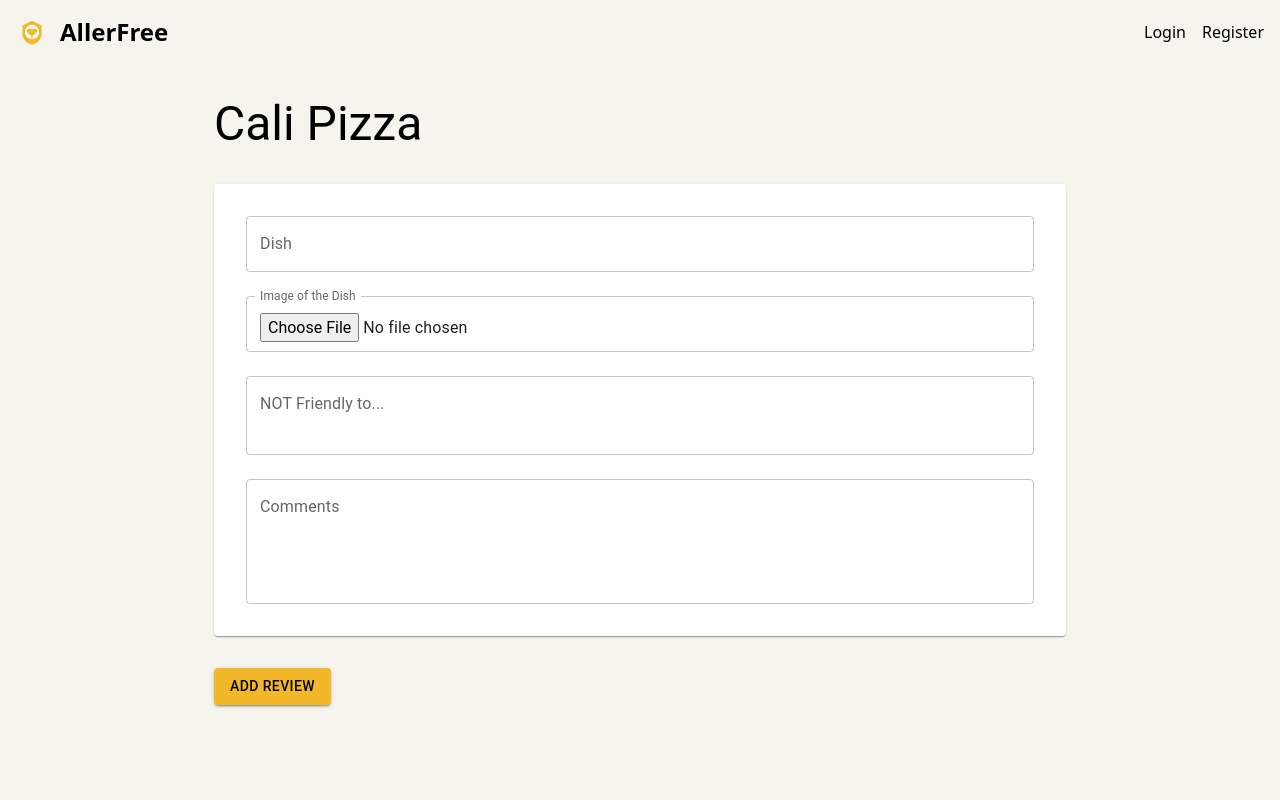
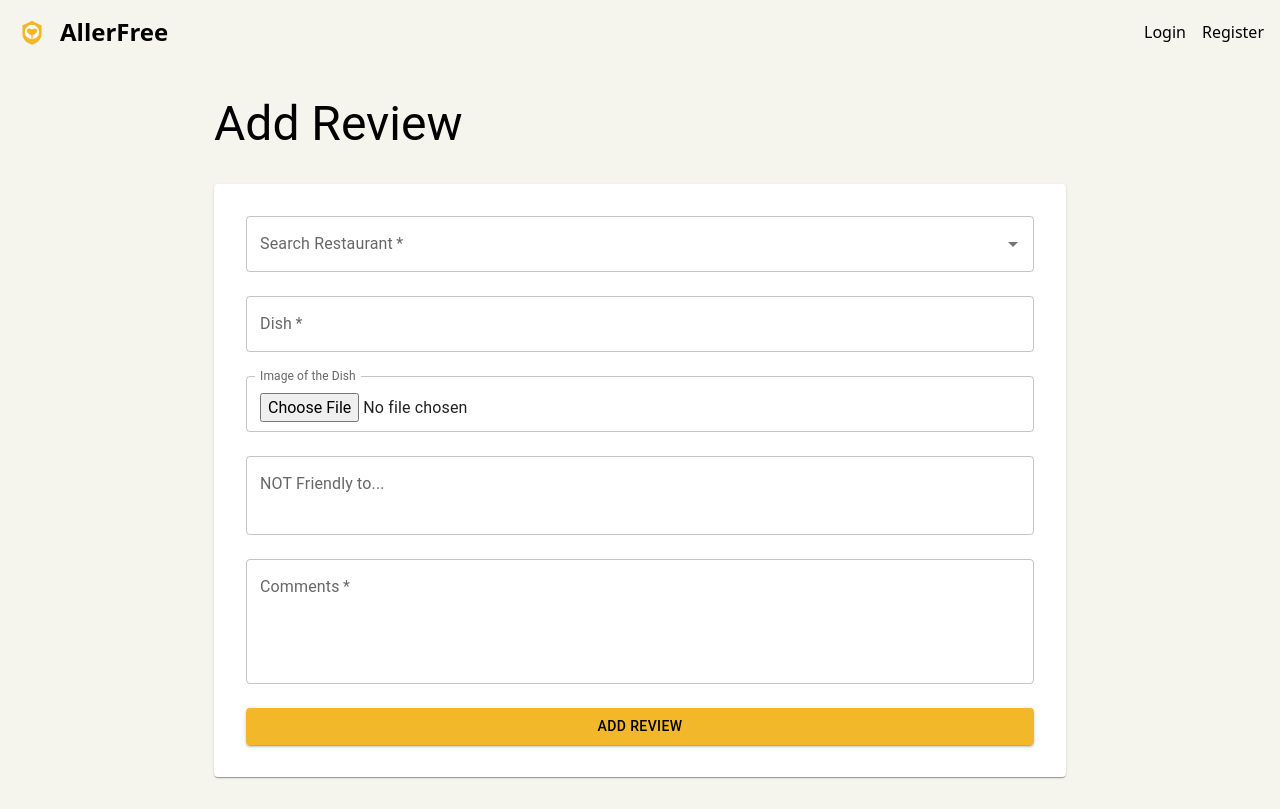
Before and after one commit to yeekitc/SafePlates, a React (Vite) app in the folder frontend/: page /add-review in a window 1280 px wide. Built offline with nearby package versions, Linux system fonts and the light colour scheme.

Commit message:
attempted to add api endpoints to addReview

```diff
--- a/frontend/src/components/AddReview.jsx
+++ b/frontend/src/components/AddReview.jsx
@@ -1,69 +1,295 @@
+import { useState, useEffect } from 'react';
 import {
     Box,
     Typography,
     TextField,
     Button,
     Paper,
-    Container
+    Container,
+    CircularProgress,
+    Alert,
+    Snackbar,
+    Autocomplete
 } from '@mui/material';
+import { useNavigate } from 'react-router-dom';
+import axios from 'axios';
+
+const API_BASE_URL = "http://127.0.0.1:8000";
 
 function AddReview() {
+    const navigate = useNavigate();
+    const [loading, setLoading] = useState(false);
+    const [error, setError] = useState('');
+    const [success, setSuccess] = useState(false);
+    const [searchTerm, setSearchTerm] = useState('');
+    const [restaurants, setRestaurants] = useState([]);
+    const [selectedRestaurant, setSelectedRestaurant] = useState(null);
+    const [formData, setFormData] = useState({
+        dish: '',
+        image: null,
+        restrictions: '',
+        comment: ''
+    });
+
+    const axiosWithAuth = axios.create({
+        baseURL: API_BASE_URL,
+        headers: {
+            'Authorization': `Bearer ${localStorage.getItem('token')}`
+        }
+    });
+
+    // Search restaurants when user types
+    useEffect(() => {
+        const searchRestaurants = async () => {
+            if (searchTerm.length < 2) {
+                setRestaurants([]);
+                return;
+            }
+
+            try {
+                const response = await axiosWithAuth.get('/restaurants/search/', {
+                    params: {
+                        town: 'Pittsburgh', // You might want to make this dynamic or get from user's location
+                        name: searchTerm,
+                        limit: 5
+                    }
+                });
+                setRestaurants(response.data);
+            } catch (err) {
+                console.error('Error searching restaurants:', err);
+            }
+        };
+
+        const timeoutId = setTimeout(searchRestaurants, 500);
+        return () => clearTimeout(timeoutId);
+    }, [searchTerm]);
+
+    const handleInputChange = (e) => {
+        const { name, value, files } = e.target;
+        if (name === 'image' && files) {
+            setFormData(prev => ({
+                ...prev,
+                image: files[0]
+            }));
+        } else {
+            setFormData(prev => ({
+                ...prev,
+                [name]: value
+            }));
+        }
+    };
+
+    const handleSubmit = async (e) => {
+        e.preventDefault();
+        if (!selectedRestaurant) {
+            setError('Please select a restaurant');
+            return;
+        }
+
+        setLoading(true);
+        setError('');
+
+        try {
+            const token = localStorage.getItem('token');
+            if (!token) {
+                throw new Error('Please login to submit a review');
+            }
+
+            let restaurantId = null;
+
+            // 1. Check if restaurant exists and get/create it
+            const restaurantResponse = await axiosWithAuth.get(`/restaurants/${selectedRestaurant.id}`);
+            if (restaurantResponse.data) {
+                restaurantId = restaurantResponse.data.id;
+            } else {
+                // Create restaurant if it doesn't exist
+                const newRestaurantResponse = await axiosWithAuth.post('/restaurants/', {
+                    google_data: selectedRestaurant
+                });
+                restaurantId = newRestaurantResponse.data.id;
+            }
+
+            // 2. Check if dish exists
+            const dishResponse = await axiosWithAuth.get(`/dishes/search/`, {
+                params: {
+                    name: formData.dish,
+                    restaurant_id: restaurantId
+                }
+            });
+
+            let dishId;
+
+            // 3. If dish doesn't exist, create it
+            if (!dishResponse.data) {
+                // Handle image upload first if there's an image
+                let imageUrl = '';
+                if (formData.image) {
+                    const formDataImg = new FormData();
+                    formDataImg.append('file', formData.image);  // Changed 'image' to 'file'
+
+                    const imageResponse = await axiosWithAuth.post('/upload', formDataImg, {
+                        headers: {
+                            'Content-Type': 'multipart/form-data'
+                        }
+                    });
+                    imageUrl = imageResponse.data.url;
+                }
+
+                const dishCreateResponse = await axiosWithAuth.post('/dishes/', {
+                    name: formData.dish,
+                    image_url: imageUrl,
+                    restaurant_id: restaurantId,
+                    restrictions: formData.restrictions.split(',').map(r => r.trim()),
+                    reviews: []
+                });
+
+                dishId = dishCreateResponse.data.id;
+            } else {
+                dishId = dishResponse.data.id;
+            }
+
+            // 4. Create the review
+            await axiosWithAuth.post('/reviews/', {
+                dish_id: dishId,
+                restaurant_id: restaurantId,
+                restrictions: formData.restrictions.split(',').map(r => r.trim()),
+                comment: formData.comment
+            });
+
+            setSuccess(true);
+            setTimeout(() => {
+                navigate(`/restaurant/${selectedRestaurant.id}`);
+            }, 2000);
+
+        } catch (err) {
+            console.error('Error submitting review:', err);
+            setError(err.response?.data?.detail || err.message || 'Failed to submit review');
+        } finally {
+            setLoading(false);
+        }
+    };
+
     return (
         <Container maxWidth="md">
             <Box sx={{ py: 4 }}>
                 {/* Header */}
                 <Box sx={{ display: 'flex', alignItems: 'center', mb: 4 }}>
                     <Typography variant="h3" component="h1" sx={{ mr: 2 }}>
-                        Cali Pizza
+                        Add Review
                     </Typography>
                 </Box>
 
                 {/* Form */}
                 <Paper sx={{ p: 4 }}>
-                    <Box component="form" sx={{ display: 'flex', flexDirection: 'column', gap: 3 }}>
+                    <Box component="form" onSubmit={handleSubmit} sx={{ display: 'flex', flexDirection: 'column', gap: 3 }}>
+                        {/* Restaurant Search */}
+                        <Autocomplete
+                            fullWidth
+                            options={restaurants}
+                            getOptionLabel={(option) => option.displayName?.text || ''}
+                            onChange={(_, newValue) => setSelectedRestaurant(newValue)}
+                            onInputChange={(_, newInputValue) => setSearchTerm(newInputValue)}
+                            renderInput={(params) => (
+                                <TextField
+                                    {...params}
+                                    label="Search Restaurant"
+                                    required
+                                    placeholder="Start typing restaurant name..."
+                                />
+                            )}
+                            renderOption={(props, option) => (
+                                <Box component="li" {...props}>
+                                    <Box>
+                                        <Typography variant="body1">
+                                            {option.displayName?.text}
+                                        </Typography>
+                                        <Typography variant="body2" color="text.secondary">
+                                            {option.formattedAddress}
+                                        </Typography>
+                                    </Box>
+                                </Box>
+                            )}
+                        />
+
                         {/* Dish Name */}
                         <TextField
+                            required
                             fullWidth
+                            name="dish"
                             label="Dish"
                             placeholder="Input a dish!"
                             variant="outlined"
+                            value={formData.dish}
+                            onChange={handleInputChange}
                         />
 
                         {/* Image Upload */}
                         <TextField
                             fullWidth
                             type="file"
+                            name="image"
                             label="Image of the Dish"
                             InputLabelProps={{ shrink: true }}
                             variant="outlined"
+                            onChange={handleInputChange}
                         />
 
                         {/* Dietary Restrictions */}
                         <TextField
                             fullWidth
+                            name="restrictions"
                             label="NOT Friendly to..."
                             placeholder="All the dietary restrictions that this dish works with!"
                             variant="outlined"
                             multiline
                             rows={2}
+                            value={formData.restrictions}
+                            onChange={handleInputChange}
                         />
 
                         {/* Comments */}
                         <TextField
+                            required
                             fullWidth
+                            name="comment"
                             label="Comments"
                             placeholder="How was your experience? Let us know!"
                             variant="outlined"
                             multiline
                             rows={4}
+                            value={formData.comment}
+                            onChange={handleInputChange}
                         />
+
+                        <Button
+                            type="submit"
+                            variant="contained"
+                            disabled={loading}
+                            sx={{
+                                backgroundColor: '#F3B829',
+                                color: 'black',
+                                '&:hover': {
+                                    backgroundColor: '#d69f23'
+                                }
+                            }}
+                        >
+                            {loading ? <CircularProgress size={24} /> : 'Add Review'}
+                        </Button>
                     </Box>
                 </Paper>
             </Box>
-            <Button variant="contained" sx={{
-                backgroundColor: '#F3B829',
-                color: 'black',
-            }}>Add Review</Button>
+
+            <Snackbar open={!!error} autoHideDuration={6000} onClose={() => setError('')}>
+                <Alert severity="error" onClose={() => setError('')}>
+                    {error}
+                </Alert>
+            </Snackbar>
+
+            <Snackbar open={success} autoHideDuration={6000} onClose={() => setSuccess(false)}>
+                <Alert severity="success" onClose={() => setSuccess(false)}>
+                    Review submitted successfully!
+                </Alert>
+            </Snackbar>
         </Container>
     );
 }
```
Also changed, not shown: 2 other files (tests, documents, lock files or other folders).
